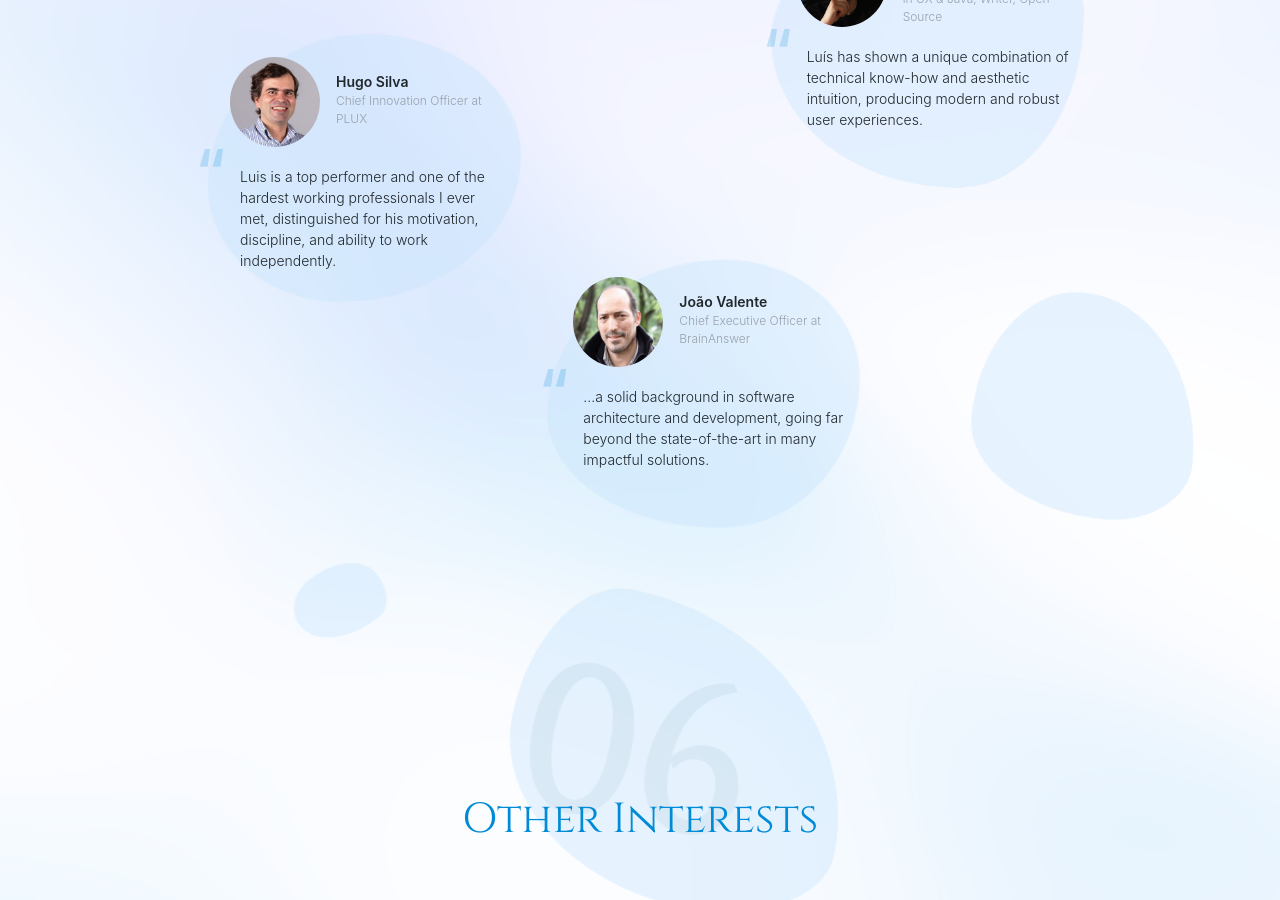
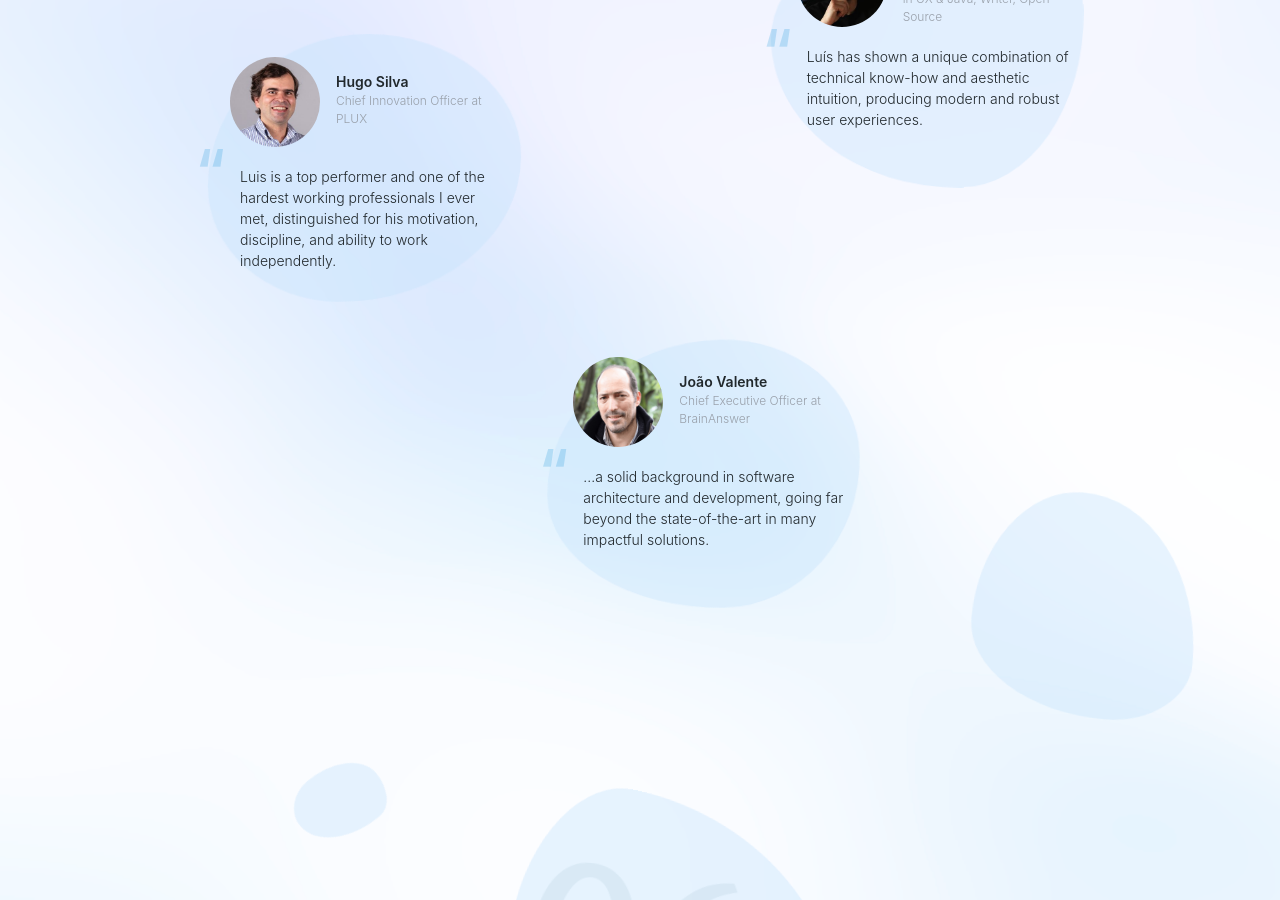
Before and after one commit to luismarques-io/luismarques-io.github.io, a Jekyll site: the page built from index.markdown, in a window 1280 px wide and 900 px high, scrolled down 5460 px. Built offline with Jekyll 4.4.1, drawn with Linux system fonts in a browser that asks for light colours; nearby versions of some CDN libraries; some web fonts are replaced; a script that is not in the unit is left out.

Commit message:
Update design for 3 testemonials

```diff
--- a/_includes/testemonials.html
+++ b/_includes/testemonials.html
@@ -7,7 +7,7 @@
     <h2>Expert Testemonials</h2>
 </div>
 
-<div class="section__content inner">
+<div class="section__content inner for3">
     {% for item in site.data.testemonials %}
     <div class="testemonial scrollreveal">
         <div class="testemonial__person">
--- a/_layouts/home.html
+++ b/_layouts/home.html
@@ -61,7 +61,7 @@ layout: default
         </div>
     </section>
 
-    <section id="testemonials" class="section testemonials">
+    <section id="testemonials" class="section testemonials ">
         <div class="testemonials__blobs">
             <div class="grid-wrap relative">
                 <div class="blob detail__blob light"></div>
--- a/_sass/partials/_testemonials.scss
+++ b/_sass/partials/_testemonials.scss
@@ -3,9 +3,6 @@
 		display: grid;
 		grid-template-columns: 2fr 2fr 2fr;
 		gap: 30px;
-
-		padding: 80px 0 80px; // For 3
-		margin-left: -100px; // For 3
 
 		.testemonial {
 			position: relative;
@@ -128,17 +125,27 @@
 	}
 }
 
+.testemonials .inner.for3 {
+	padding: 80px 0 280px;
+	margin-left: -100px;
+
+	.testemonial {
+		&:nth-child(1) {
+			top: 60px;
+		}
+		&:nth-child(2) {
+			top: 360px;
+		}
+		&:nth-child(3) {
+			top: -60px;
+		}
+	}
+}
+
 @media only screen and (max-width: 992px) {
 	.testemonials .inner {
 		display: grid;
 		grid-template-columns: 2fr 2fr;
-
-		display: block; // For 3
-		padding: 40px 0 0; // For 3
-		.testemonial {
-			top: 0 !important; // For 3
-			margin: 50px 0 0; // For 3
-		}
 
 		.testemonial {
 			&:nth-child(1) {
@@ -155,6 +162,16 @@
 			&:nth-child(4) {
 				top: 0;
 			}
+		}
+	}
+
+	.testemonials .inner.for3 {
+		display: block; // For 3
+		padding: 40px 0 0; // For 3
+		margin: 0;
+		.testemonial {
+			top: 0 !important; // For 3
+			margin: 50px 0 0; // For 3
 		}
 	}
 }
```
